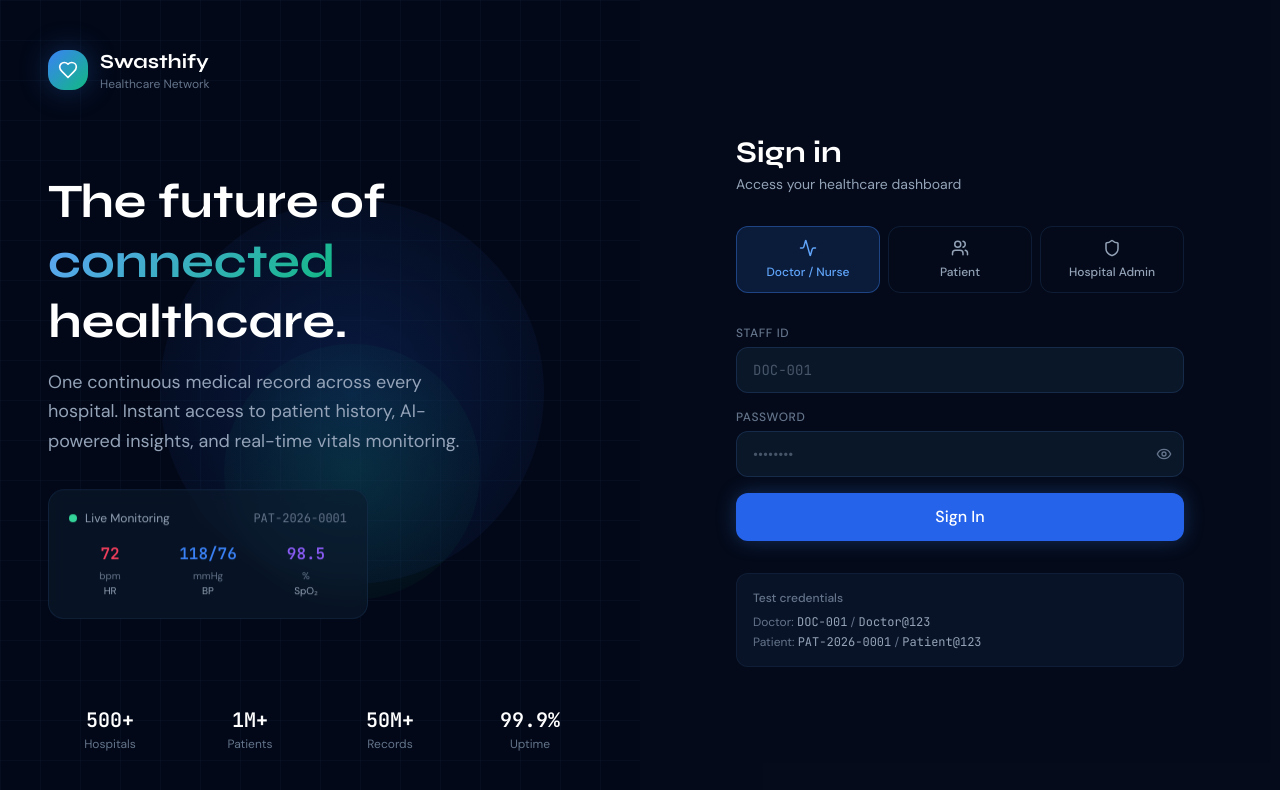
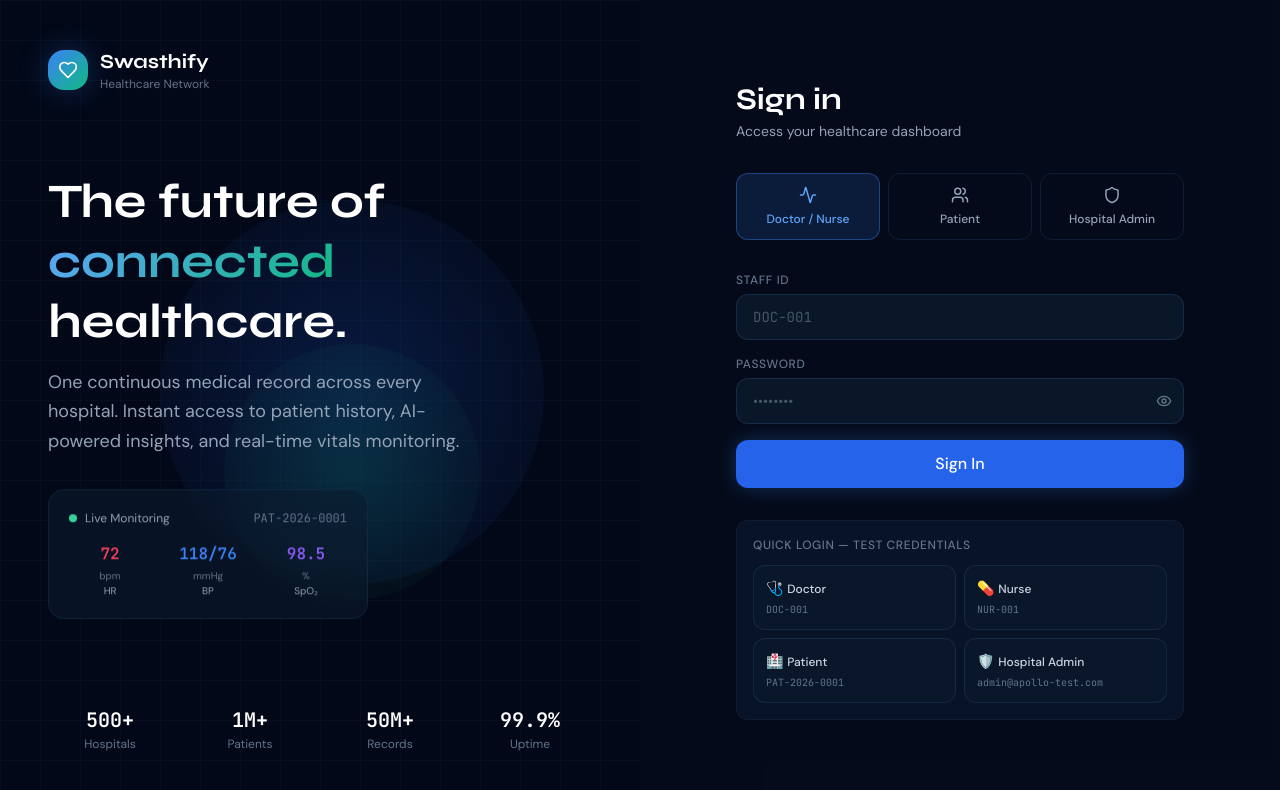
Before and after one commit to aadi02anu07/Swasthify_2.0, a React (Vite) app in the folder healthcare-frontend/: page /login in a window 1280 px wide. Shown: the top 790 px of the page. Built offline with nearby package versions, Linux system fonts and the light colour scheme.

Commit message:
fix: notification dropdown z-index + login quick-fill credential buttons

```diff
--- a/healthcare-frontend/src/components/layout/TopBar.jsx
+++ b/healthcare-frontend/src/components/layout/TopBar.jsx
@@ -26,7 +26,7 @@ export default function TopBar() {
 
   return (
     <header className="h-14 border-b border-navy-600/30 flex items-center px-6 gap-4"
-      style={{ background: 'rgba(5, 11, 26, 0.8)', backdropFilter: 'blur(10px)' }}>
+      style={{ background: 'rgba(5, 11, 26, 0.8)', backdropFilter: 'blur(10px)', position: 'relative', zIndex: 40 }}>
 
       {isStaff && (
         <form onSubmit={handleSearch} className="flex-1 max-w-xs">
--- a/healthcare-frontend/src/pages/auth/LoginPage.jsx
+++ b/healthcare-frontend/src/pages/auth/LoginPage.jsx
@@ -210,10 +210,33 @@ export default function LoginPage() {
 
           {/* Test credentials */}
           <div className="mt-8 p-4 rounded-xl" style={{ background: 'rgba(30,58,95,0.2)', border: '1px solid rgba(30,58,95,0.3)' }}>
-            <p className="text-xs text-slate-500 mb-2 font-medium">Test credentials</p>
-            <div className="space-y-1 text-xs text-slate-500">
-              <p>Doctor: <span className="mono text-slate-400">DOC-001</span> / <span className="mono text-slate-400">Doctor@123</span></p>
-              <p>Patient: <span className="mono text-slate-400">PAT-2026-0001</span> / <span className="mono text-slate-400">Patient@123</span></p>
+            <p className="text-xs text-slate-500 mb-3 font-medium uppercase tracking-wider">Quick Login — Test Credentials</p>
+            <div className="grid grid-cols-2 gap-2">
+              {[
+                { label: 'Doctor',        roleId: 'staff',    id: 'DOC-001',          password: 'Doctor@123',    icon: '🩺' },
+                { label: 'Nurse',         roleId: 'staff',    id: 'NUR-001',          password: 'Nurse@123',     icon: '💊' },
+                { label: 'Patient',       roleId: 'patient',  id: 'PAT-2026-0001',    password: 'Patient@123',   icon: '🏥' },
+                { label: 'Hospital Admin',roleId: 'hospital', id: 'admin@apollo-test.com', password: 'Apollo@123', icon: '🛡️' },
+              ].map((cred) => (
+                <button
+                  key={cred.label}
+                  type="button"
+                  onClick={() => {
+                    setRole(cred.roleId)
+                    setForm({ id: cred.id, password: cred.password })
+                  }}
+                  className="flex flex-col items-start gap-1 p-3 rounded-xl text-left transition-all duration-200 hover:scale-[1.02] active:scale-[0.98]"
+                  style={{
+                    background: 'rgba(13,27,46,0.6)',
+                    border: '1px solid rgba(30,58,95,0.5)',
+                  }}
+                  onMouseEnter={(e) => e.currentTarget.style.borderColor = 'rgba(59,130,246,0.5)'}
+                  onMouseLeave={(e) => e.currentTarget.style.borderColor = 'rgba(30,58,95,0.5)'}
+                >
+                  <span className="text-sm">{cred.icon} <span className="text-slate-300 font-medium text-xs">{cred.label}</span></span>
+                  <span className="mono text-[10px] text-slate-500 truncate w-full">{cred.id}</span>
+                </button>
+              ))}
             </div>
           </div>
         </motion.div>
```
